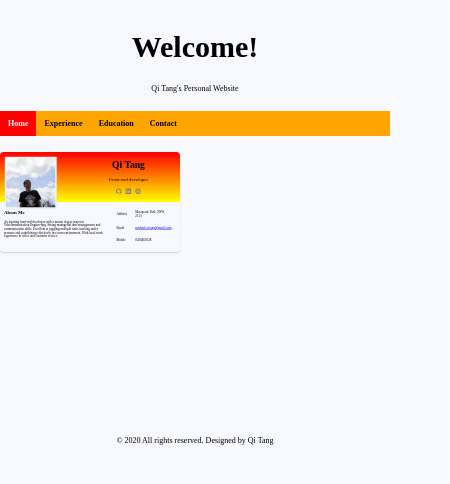
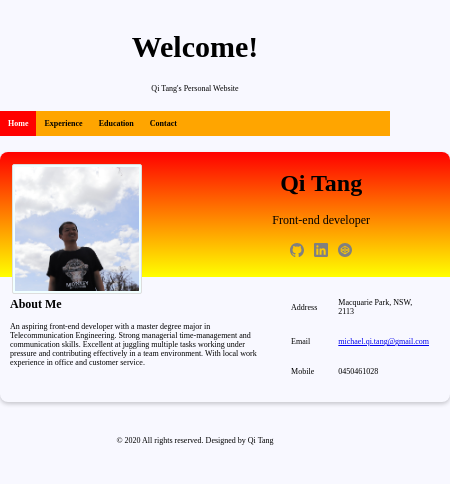
Before and after one commit to michael1157/michael1157.github.io, a plain HTML site: page index.html in a window 390 px wide. Shown: the whole page, 450 px wide, since content can reach past the window. Drawn offline with nearby package versions, Linux system fonts and the light colour scheme.

Commit message:
Update style.css

```diff
--- a/style.css
+++ b/style.css
@@ -1,11 +1,6 @@
 @media only screen and (max-width: 600px) {
   body{
     zoom:0.5;
-  }
-  .card{
-    transform: scale(0.4);
-    transform-origin: left top;
-    overflow:hidden;
   }
 }
 
```
